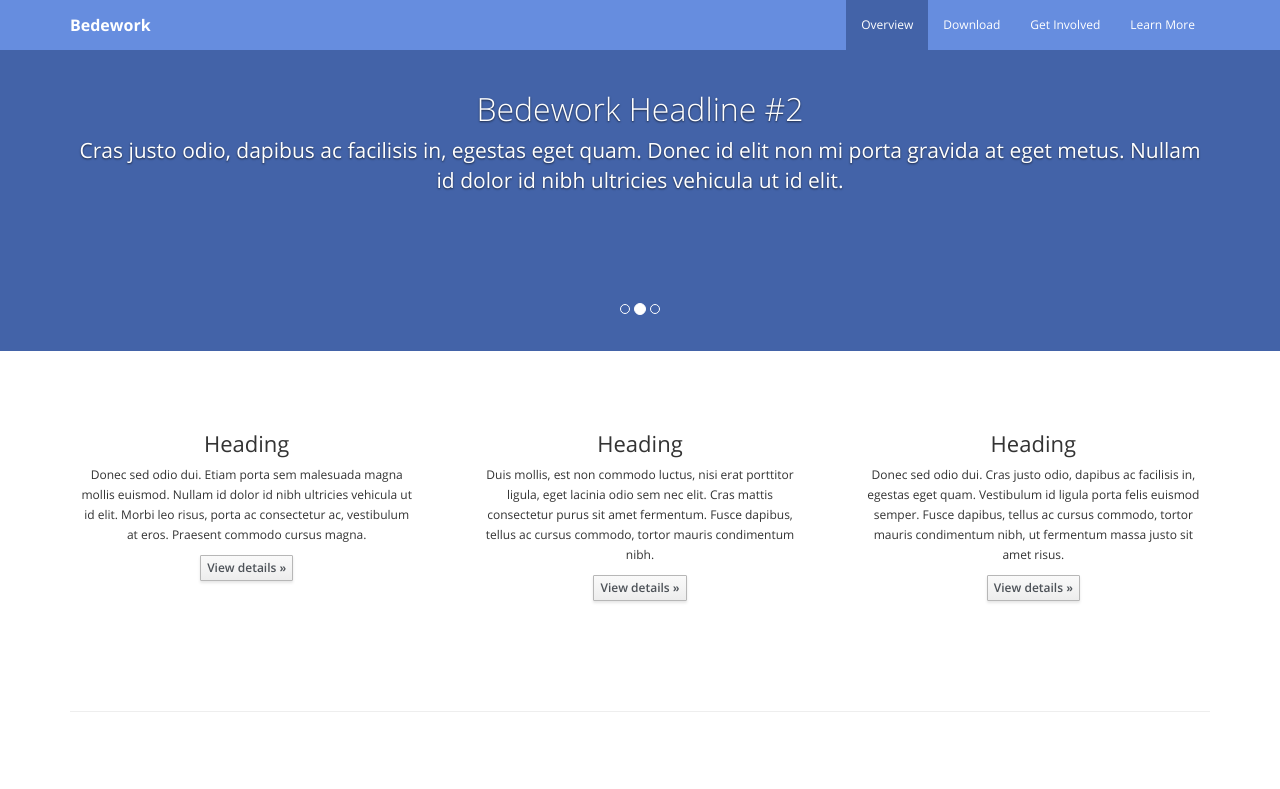
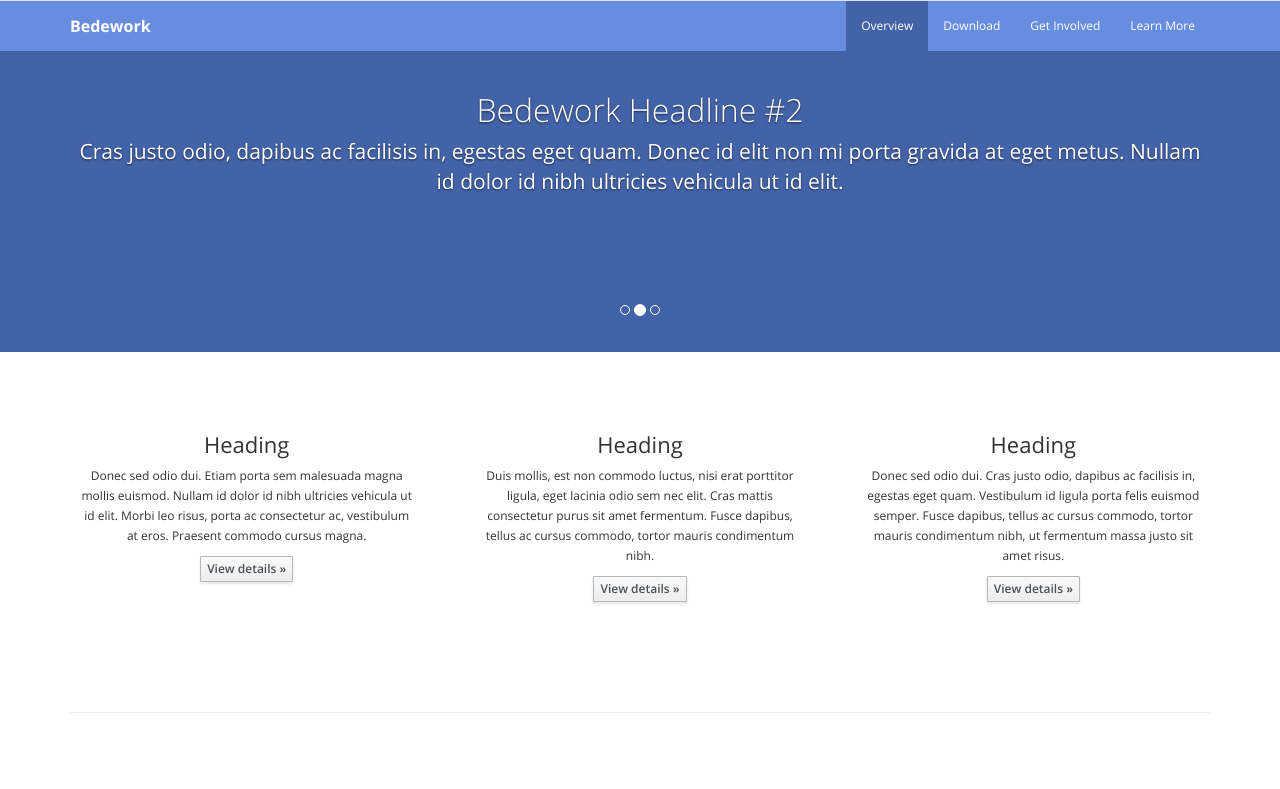
Before and after one commit to Bedework/bedework.org, a plain HTML site: page index.html in a window 1280 px wide. Shown: the top 789 px of the page. Drawn offline with nearby package versions, Linux system fonts and the light colour scheme; a script that the page names is missing; files whose address does not match are found by name.

Commit message:
navbar tweak

```diff
--- a/resources/css/bede-web.css
+++ b/resources/css/bede-web.css
@@ -1,6 +1,7 @@
 .navbar-inverse {
   background-color: #668DDF;
   border-color: #4363A8;
+  border-top: 1px solid #DAE6FF;
 }
 
 .navbar-inverse .navbar-brand {
```
